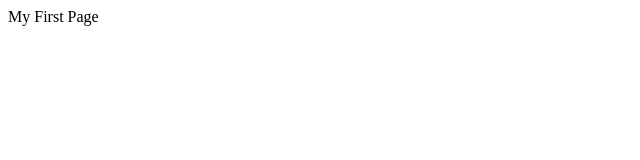
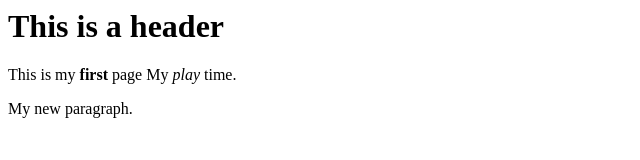
Before and after one commit to elijahmuhammad/first-repository, a plain HTML site: page first.html in a window 1280 px wide. Shown: the whole page, without its empty margins (0-640 px from the left). Drawn offline with Linux system fonts and the light colour scheme.

Commit message:
Page Updates

```diff
--- a/first.html
+++ b/first.html
@@ -1,5 +1,12 @@
 <html>
-<body>
-  My First Page
+  <body>
+    <h1> This is a header</h1>
+    <p>
+      This is my <b>
+        first </b> page
+        My <i> play </i> time.
+    </p>
+    <p> My new paragraph.
+    </p>
   </body>
 </html>
```
